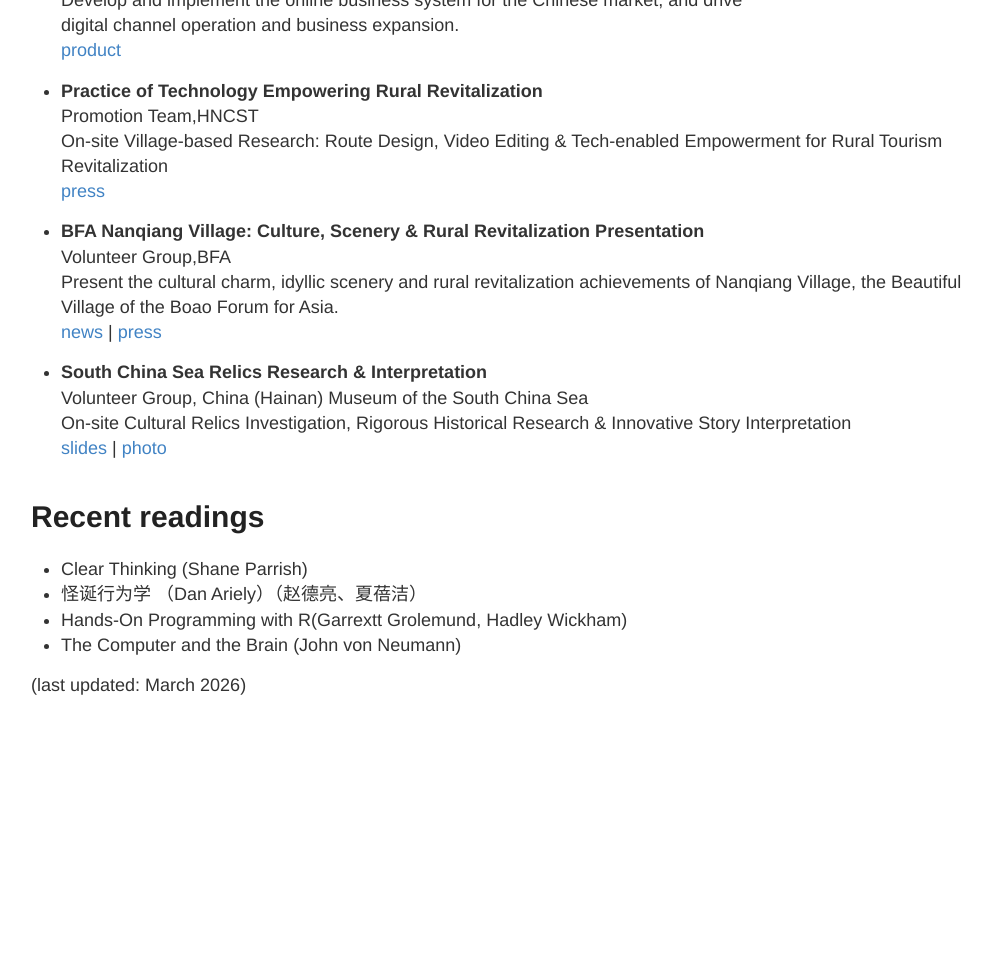
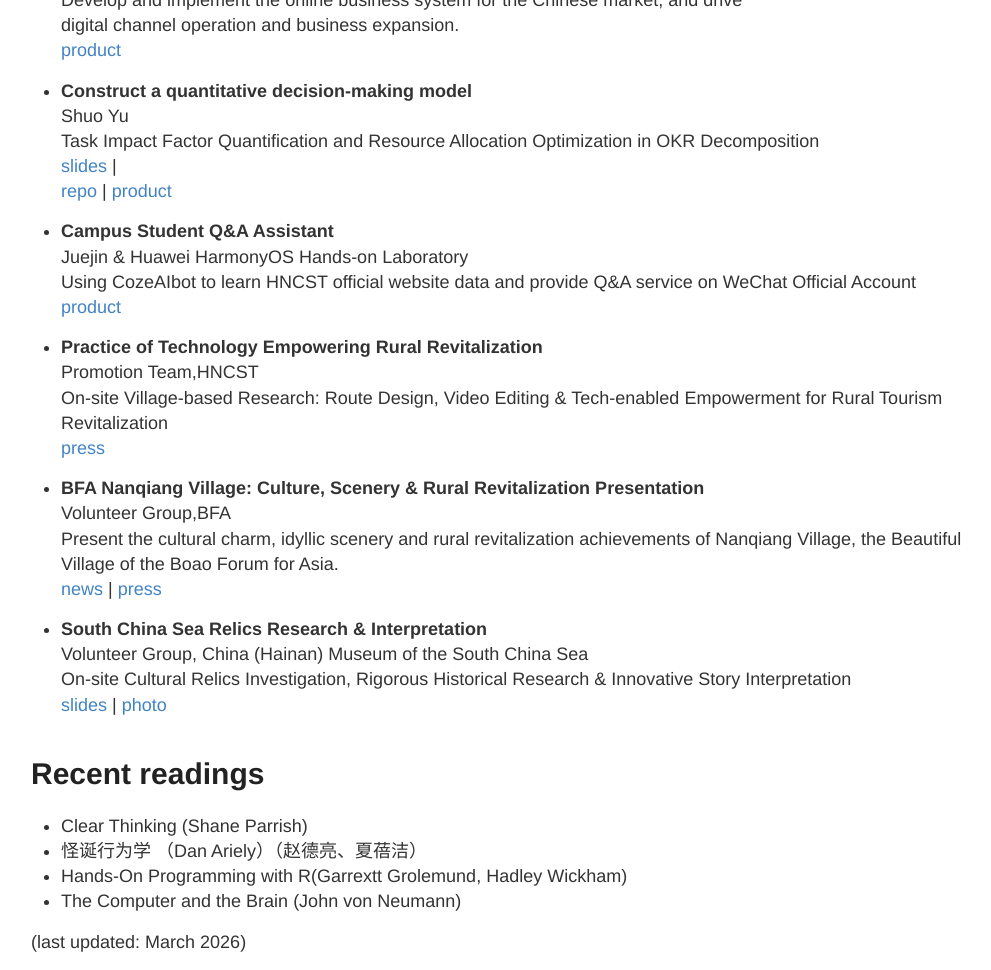
Before and after one commit to zheng-qinghe/zheng-qinghe.github.io, a Jekyll site: the page built from index.md, in a window 1280 px wide, cut to the strip 451-1421 px from the top of the page. Shown: the whole strip, without its empty margins (129-1120 px from the left). Built offline with Jekyll 4.4.1, drawn with Linux system fonts in a browser that asks for light colours; before the commit the page ends 1164 px from its top, so only the background shows below that.

Commit message:
Update index.md with new project details
Added new projects and descriptions to index.md.

```diff
--- a/index.md
+++ b/index.md
@@ -33,6 +33,19 @@
   Develop and implement the online business system for the Chinese market, and drive digital channel operation and business expansion. <br>
     [product](https://shop888rr15755788.1688.com/page/index.html?spm=0.0.wp_pc_common_header_companyName_undefined.0)
 
+- **Construct a quantitative decision-making model** <br>
+Shuo Yu<br>
+  Task Impact Factor Quantification and Resource Allocation Optimization in OKR Decomposition
+<br>
+[slides](https://github.com/zheng-qinghe/zheng-qinghe.github.io/blob/main/slides/OKR最优方案计算工具PPT.pdf) |
+[repo](https://github.com/zheng-qinghe/QuantDecision) |
+    [product](https://zheng-qinghe.github.io/QuantDecision/)
+
+- **Campus Student Q&A Assistant** <br>
+Juejin & Huawei HarmonyOS Hands-on Laboratory<br>
+  Using CozeAIbot to learn HNCST official website data and provide Q&A service on WeChat Official Account<br>
+    [product](https://shop888rr15755788.1688.com/page/index.html?spm=0.0.wp_pc_common_header_companyName_undefined.0)
+
  - **Practice of Technology Empowering Rural Revitalization** <br>
  Promotion Team,HNCST<br>
   On-site Village-based Research: Route Design, Video Editing & Tech-enabled Empowerment for Rural Tourism Revitalization <br>
```
